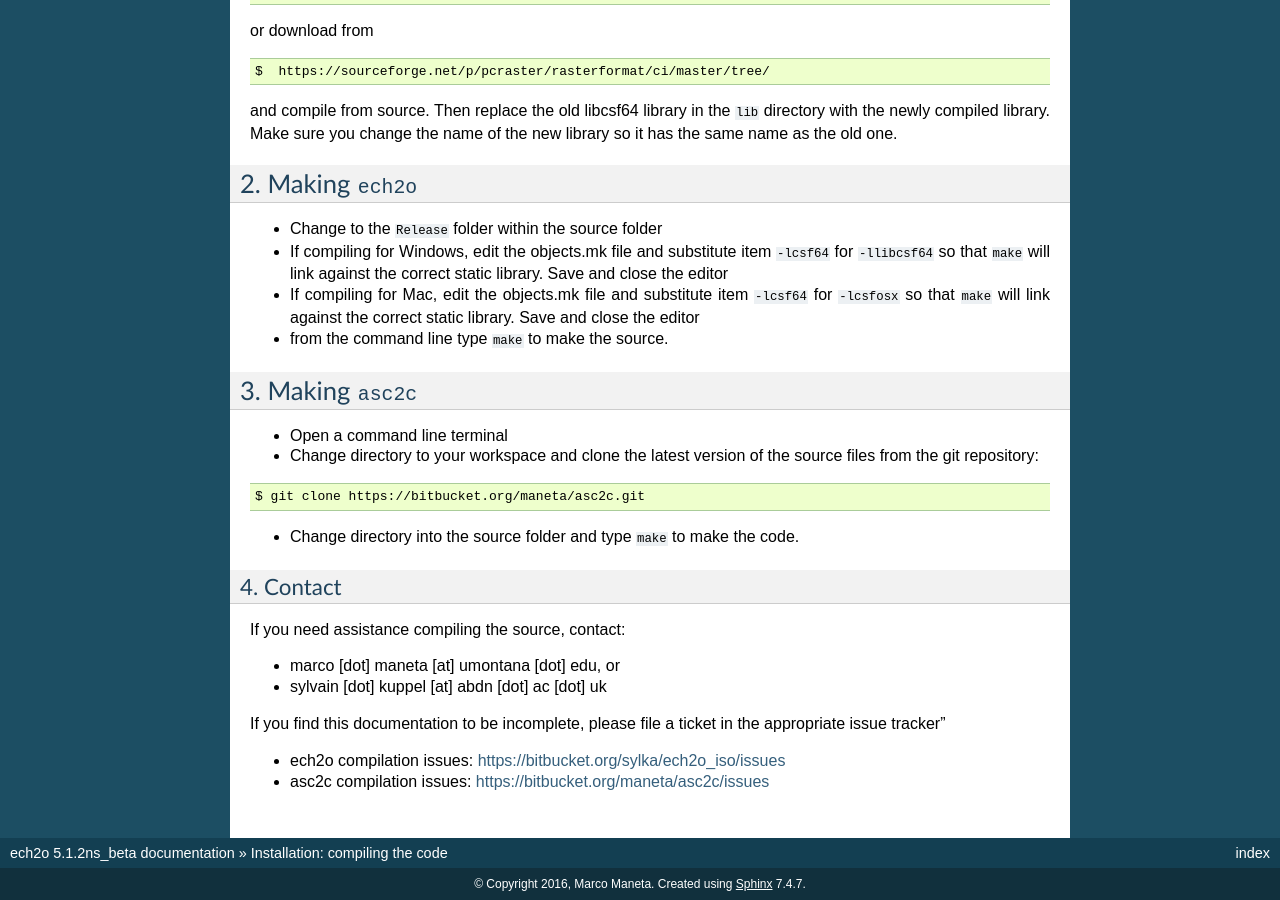
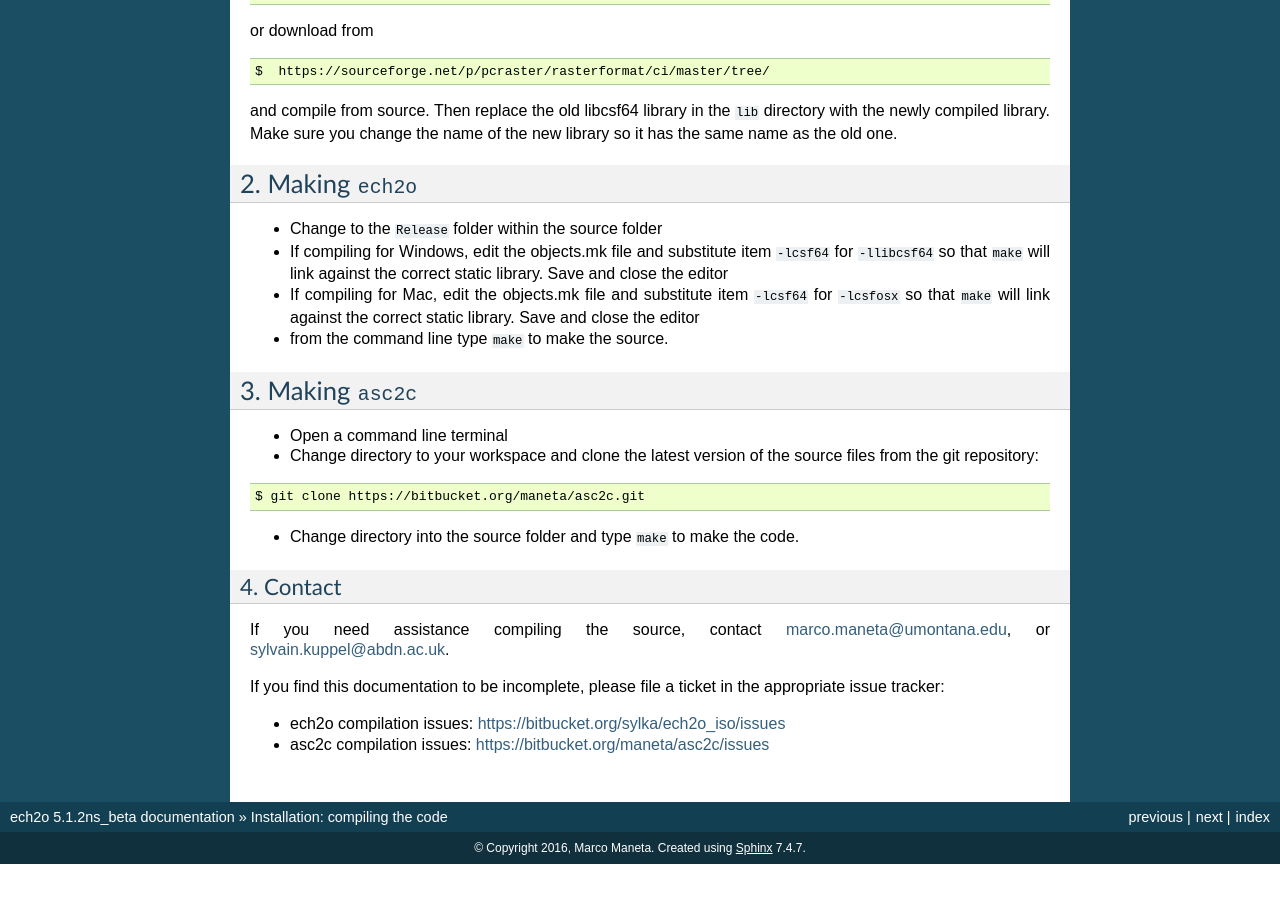
Before and after one commit to songjun-wu/eco_iso_sylka, a Sphinx documentation site: the page built from Documentation/source/install.rst, in a window 1280 px wide and 900 px high, scrolled down 638 px. Built offline with Sphinx 7.4.7, drawn with Linux system fonts in a browser that asks for light colours; pages that are not in the unit, such as notebooks, are missing from menus; after the commit the page ends 1502 px from its top, so only the background shows below that; some of the changed text lies outside the part shown.

Commit message:
Update documentation

```diff
--- a/Documentation/source/index.rst
+++ b/Documentation/source/index.rst
@@ -9,7 +9,7 @@ This document provides a tutorial that guides users through the process of compi
 .. toctree::
    :maxdepth: 3
 
-   Install
+   install
    Setup
    CaseStudy
    Keywords
--- a/Documentation/source/install.rst
+++ b/Documentation/source/install.rst
@@ -68,12 +68,9 @@ and compile from source. Then replace the old libcsf64 library in the ``lib`` di
 4. Contact
 ----------
 
-If you need assistance compiling the source, contact:
+If you need assistance compiling the source, contact marco.maneta@umontana.edu, or sylvain.kuppel@abdn.ac.uk.
 
-- marco [dot] maneta [at] umontana [dot] edu, or
-- sylvain [dot] kuppel [at] abdn [dot] ac [dot] uk
-
-If you find this documentation to be incomplete, please file a ticket in the appropriate issue tracker"
+If you find this documentation to be incomplete, please file a ticket in the appropriate issue tracker:
 
 * ech2o compilation issues:  https://bitbucket.org/sylka/ech2o_iso/issues
 * asc2c compilation issues:  https://bitbucket.org/maneta/asc2c/issues
```
